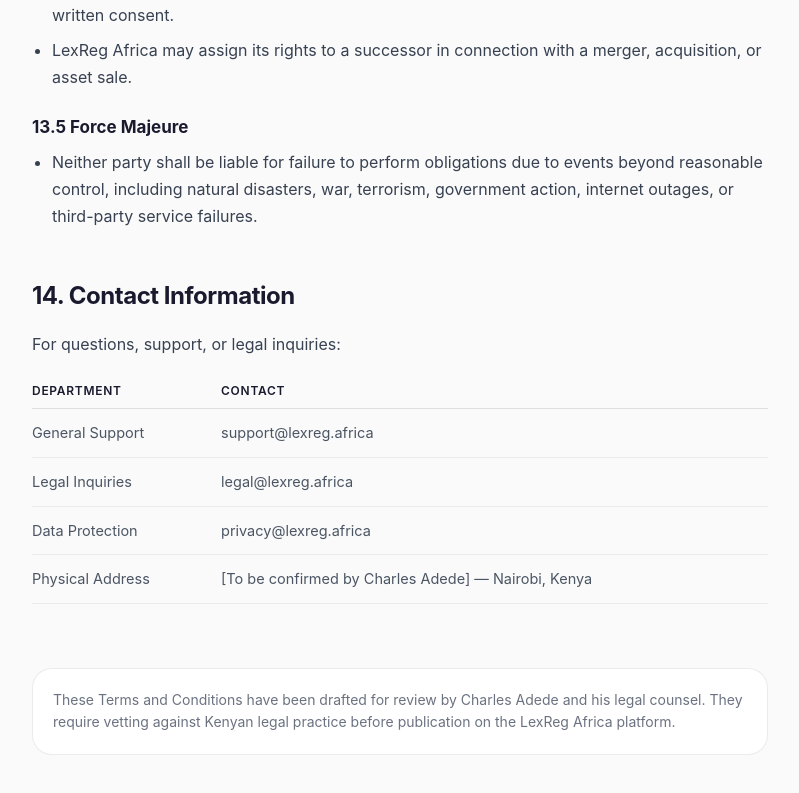
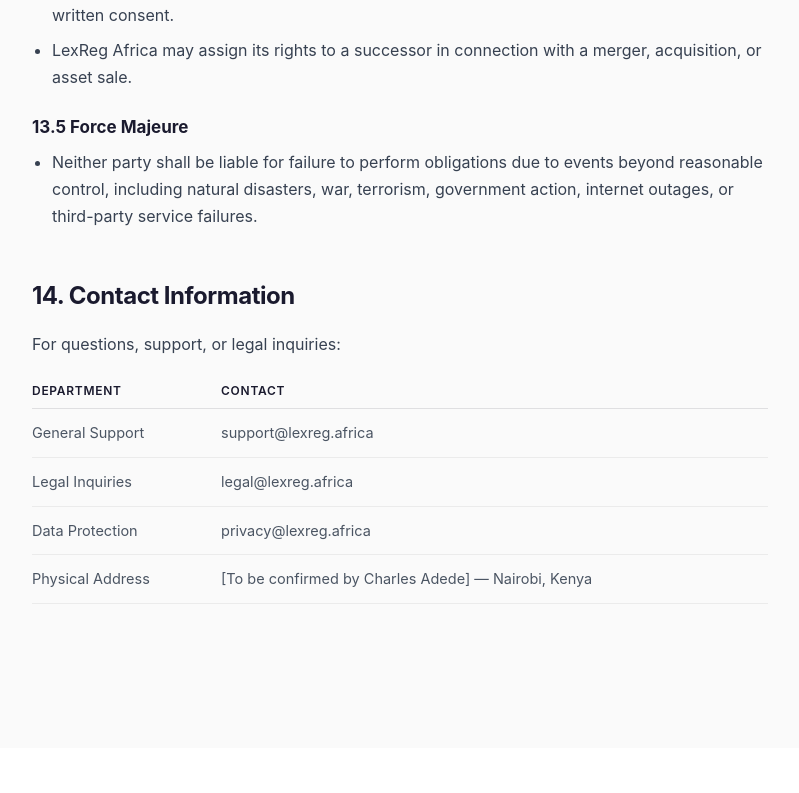
Before and after one commit to lexregafrica/lexregafrica-plartform, a Next.js app: page /legal/terms in a window 1280 px wide. Shown: the part 7979-8772 px from the top of the page, without its empty margins (240-1039 px from the left). After the commit the page ends 8727 px from the top, so only its background shows below. Built offline with nearby package versions, Linux system fonts and the light colour scheme.

Commit message:
fix: remove internal review sign-off note from legal pages
Co-Authored-By: Claude Sonnet 4.6 <noreply@anthropic.com>

```diff
--- a/components/legal/legal-document.tsx
+++ b/components/legal/legal-document.tsx
@@ -153,15 +153,6 @@ export function LegalDocument({ data, backHref }: { data: LegalDocumentData; bac
             </section>
           ))}
         </div>
-
-        <div className="mt-16 rounded-xl border p-5" style={{ borderColor: 'rgba(0,0,0,0.08)', background: '#fff' }}>
-          <p
-            className="leading-relaxed"
-            style={{ fontFamily: 'SF Pro Text, system-ui, sans-serif', fontSize: '14px', color: '#6b7280' }}
-          >
-            {data.closing}
-          </p>
-        </div>
       </main>
     </div>
   )
```
